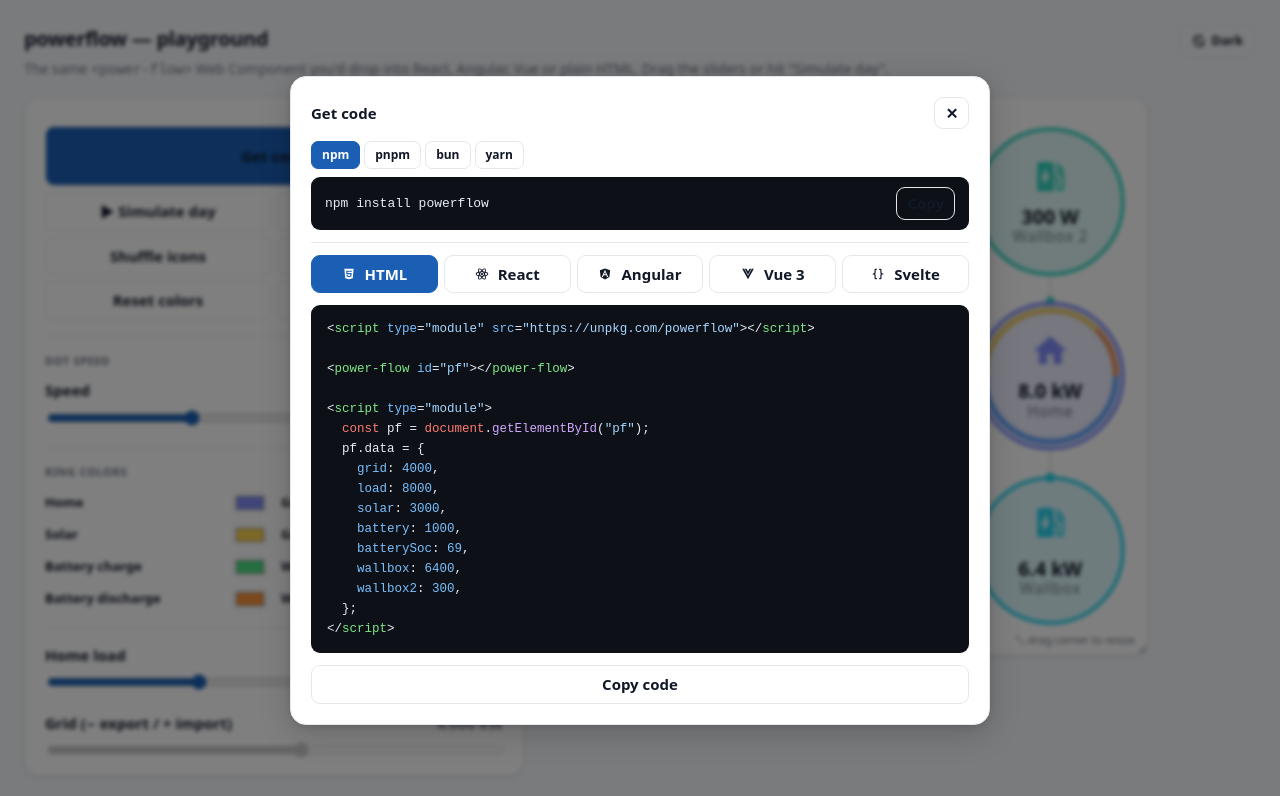
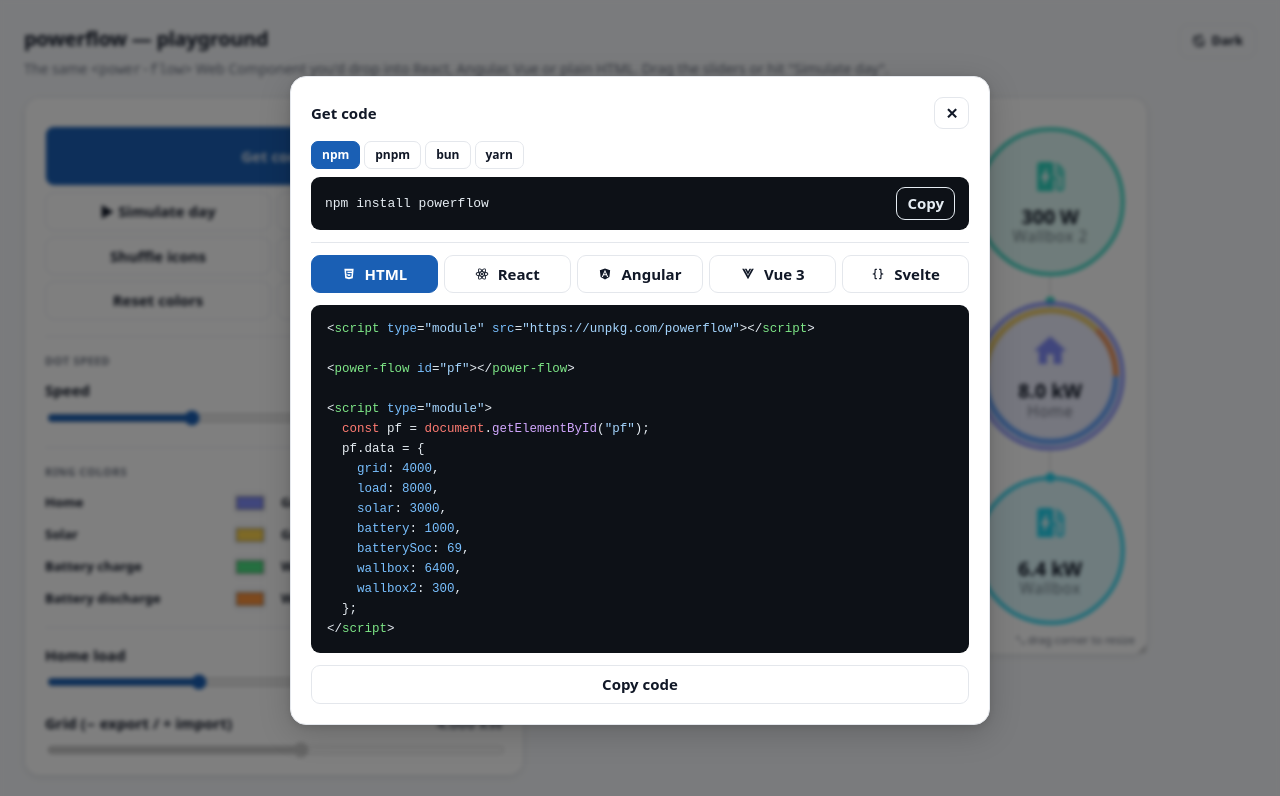
Before and after one commit to mihaitom/power-flow-diagram, a website built with Vite: page index.html in a window 1280 px wide. Both pictures are taken after a click on the button "Get code". Built offline with nearby package versions, Linux system fonts and the light colour scheme.

Commit message:
style: update button color and input range text color for better visibility

```diff
--- a/index.html
+++ b/index.html
@@ -222,7 +222,7 @@
         <div id="pm-tabs"></div>
         <div class="install-cmd-row">
           <code id="install-cmd"></code>
-          <button id="copy-install" style="padding:4px 10px;white-space:nowrap;">Copy</button>
+          <button id="copy-install" style="padding:4px 10px; white-space: nowrap; color: #e6edf3; border-color: #e6edf3;">Copy</button>
         </div>
       </div>
       <hr style="margin:0;" />
--- a/src/playground.css
+++ b/src/playground.css
@@ -207,6 +207,7 @@
   grid-column: 1 / -1;
   background-color: var(--accent);
   height: 60px;
+  color: #e2e8f0
 }
 button {
   font: inherit;
```
